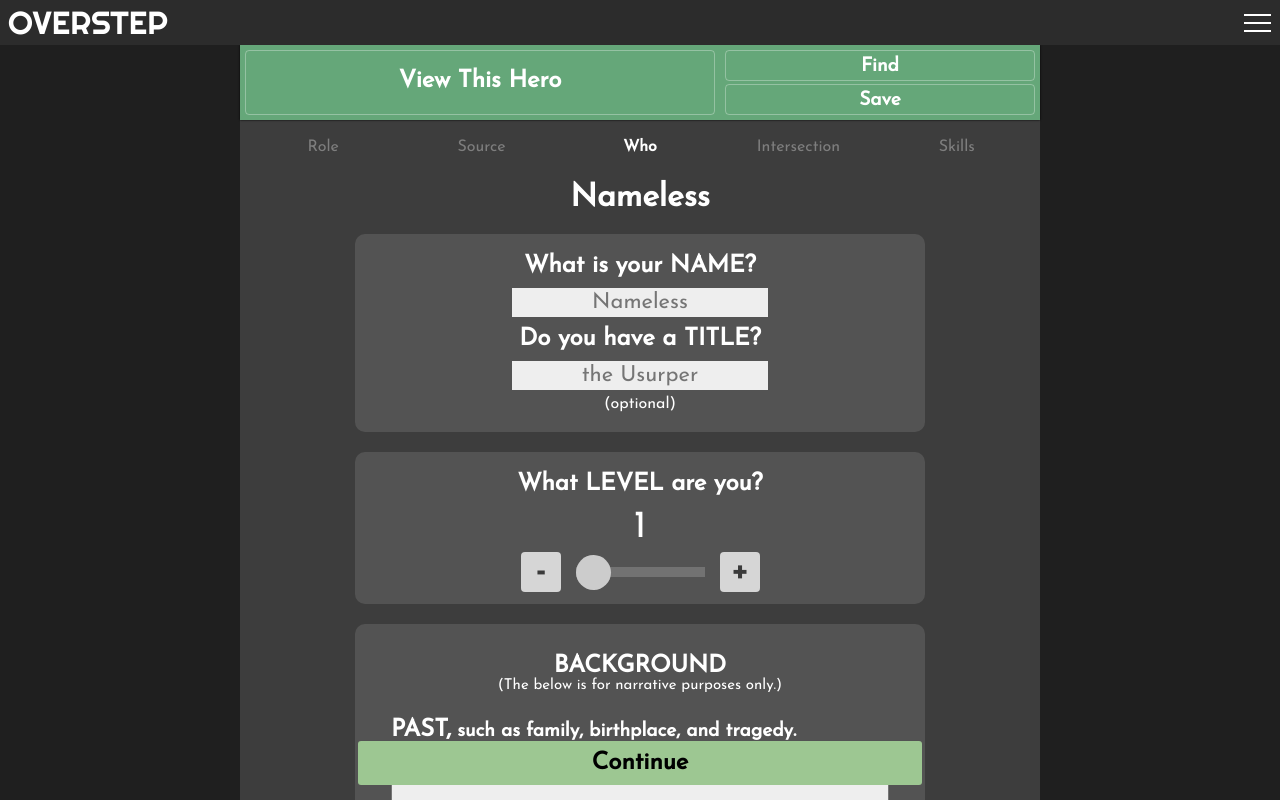
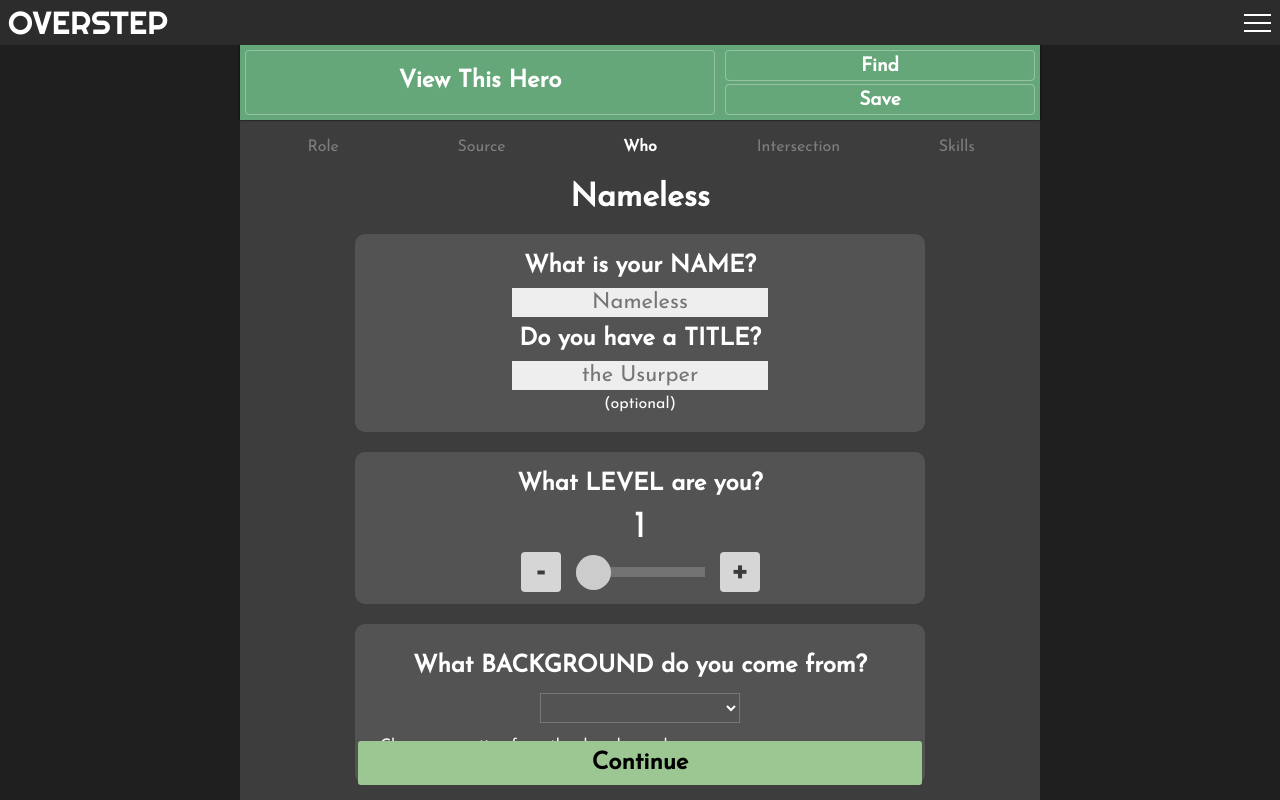
Before and after one commit to nomcgill/ProjectU, a React (Create React App) app in the folder site/: page /editing/who in a window 1280 px wide. Shown: the top 800 px of the page. Built offline with nearby package versions, Linux system fonts and the light colour scheme.

Commit message:
finished draft of background-feature section of WHO

```diff
--- a/site/src/actions.js
+++ b/site/src/actions.js
@@ -327,3 +327,17 @@ export const skillBankState = skillBank => ({
     type: SKILLBANK_STATE,
     skillBank
 })
+
+export const updateCurrentBackground = (backgroundTitle, backgroundOptions) => dispatch => {
+    backgroundOptions.forEach(background => {
+        if (background.title === backgroundTitle){
+            dispatch(updateBackgroundFeatureState(background))
+        }
+    })
+}
+
+export const UPDATE_BACKGROUND_FEATURE_STATE = 'UPDATE_BACKGROUND_FEATURE_STATE';
+export const updateBackgroundFeatureState = newBackground => ({
+    type: UPDATE_BACKGROUND_FEATURE_STATE,
+    newBackground
+})
--- a/site/src/components/CharacterPane/character.css
+++ b/site/src/components/CharacterPane/character.css
@@ -37,23 +37,28 @@
     background-color: rgba(255, 255, 255, 0.226);
 }
 
-#titles * {
-    /* text-align: center; */
+#titles {
+    /* display: table; */
 }
 
 #source-role {
-    height: 100%;
+    height: 60px;
+    margin: 6px;
     /* text-align: center; */
 }
 
 .each-source-role {
     height: 50%;
     display: table;
+    text-align: center;
+    width: 100%;
 }
 
 .each-source-role > * {
     display: table-cell;
     vertical-align: middle;
+    /* width: 100px; */
+    /* width: 100%; */
     /* text-align: center; */
 
     /* margin: 0 auto; */
@@ -107,6 +112,7 @@
     line-height: 62px;
     font-size: 1.6em;
     margin: 5px;
+    margin-left: 0px;
 }
 
 .character-pane-box {
--- a/site/src/components/Editing/MiscInfo/CharacterPage.js
+++ b/site/src/components/Editing/MiscInfo/CharacterPage.js
@@ -3,7 +3,7 @@ import {connect} from 'react-redux';
 
 import NextButton from '../NextButton.js';
 
-import {updateLevel, acceptGlobalUpdateVisual, updateName, changeBackgroundText} from '../../../actions.js';
+import {updateLevel, acceptGlobalUpdateVisual, updateName, changeBackgroundText, updateCurrentBackground} from '../../../actions.js';
 // import {acceptGlobalUpdateVisual} from '../../../actions'
 
 
@@ -15,6 +15,7 @@ class CharacterPage extends React.Component {
         this.nameInput = React.createRef();
         this.titleInput = React.createRef();
         this.levelInput = React.createRef();
+        this.backgroundFeature = React.createRef();
         this.descriptionInput = React.createRef();
     }
 
@@ -34,6 +35,7 @@ class CharacterPage extends React.Component {
         document.getElementById('input-present').value = present
         document.getElementById('input-future').value = future
 
+        this.preloadBackgroundFeat()
     }
 
     handleKeyPress(){
@@ -45,18 +47,22 @@ class CharacterPage extends React.Component {
     }
 
     handleClick(clicked){
-        // TRUE OR FALSE DETERMINES TOP OR BOTTOM OF DIV TO SCROLL
+        // alert('reaching handleClick')
+        // BLOCK: One of start, center, end, or nearest. Defaults to start.
         if (clicked === "name"){
-            this.nameInput.current.scrollIntoView({block: "end", behavior: "smooth"})
+            this.nameInput.current.scrollIntoView({block: "center", behavior: "smooth"})
         }
         if (clicked === "title"){
-            this.titleInput.current.scrollIntoView({block: "end", behavior: "smooth"})
+            this.titleInput.current.scrollIntoView({block: "center", behavior: "smooth"})
         }
         if (clicked === "level"){
-            // this.levelInput.current.scrollIntoView(false)
+            // this.levelInput.current.scrollIntoView({block: "center", behavior: "smooth"})
+        }
+        if (clicked === "background-feature"){
+            this.backgroundFeature.current.scrollIntoView({block: "center", behavior: "smooth"})
         }
         if (clicked === "description"){
-            this.descriptionInput.current.scrollIntoView({block: "end", behavior: "smooth"})
+            this.descriptionInput.current.scrollIntoView({block: "nearest", behavior: "smooth"})
         }
     }
 
@@ -79,6 +85,34 @@ class CharacterPage extends React.Component {
         }
     }
 
+    handleBackgroundFeature(){
+        const promise1 = new Promise((resolve, reject) => {
+            let feature = document.getElementById('background-features-dropdown');
+            resolve(
+                this.props.dispatch(updateCurrentBackground(feature.value, this.props.backgrounds))
+            );
+        });
+        promise1.then(() => {
+            document.getElementById('background-feature-description').innerText = this.props.currentBackground.description
+        // expected output: "Success!"
+        });
+
+
+        // console.log(feature.value)
+    }
+
+    preloadBackgroundFeat(){
+        let feature = document.getElementById('background-features-dropdown');
+        let currentBackground = this.props.currentBackground ? this.props.currentBackground.title : false
+        feature.value = currentBackground
+        if (currentBackground){
+            document.getElementById('background-feature-description').innerText = this.props.currentBackground.description
+        }
+        else {
+            document.getElementById('background-feature-description').innerText = "Choose an option from the dropdown above."
+        }
+    }
+
     handleBackgroundChange(){
         let past = document.getElementById('input-past').value
         let present = document.getElementById('input-present').value
@@ -86,7 +120,28 @@ class CharacterPage extends React.Component {
         this.props.dispatch(changeBackgroundText(past,present,future))
     }
 
+
+    capitalize(insert){
+        return insert.charAt(0).toUpperCase() + insert.slice(1)
+    }
+
     render(){
+
+        const backgroundFeats = this.props.database.backgrounds.map(feature => {
+            return (
+                <option
+                    value={feature.title}
+                    key={feature.title}
+                    >
+                        {feature.title}
+                </option>
+                // <BackgroundFeature
+                //     feature={feature}
+                //     key={feature.title}
+                // />
+            )
+        })
+
         return (
             <div className={"name-page choice-page"}>
                 {/* <div className={'editing-pane-section'}> */}
@@ -126,9 +181,18 @@ class CharacterPage extends React.Component {
                         </div>
                     </label>
                 </div>
+                <div id={'background-feature'} className={'editing-pane-section'}>
+                    <label ref={this.backgroundFeature} htmlFor={'background-feature-box'} onClick={() => this.handleClick('background-feature')}>
+                        <h2 className={'background-header'} id={'background-header-title'}>What BACKGROUND do you come from?</h2>
+                        <select name="background feats" id="background-features-dropdown" onChange={() => this.handleBackgroundFeature()}>
+                            {backgroundFeats}
+                        </select>
+                        <p id={'background-feature-description'}></p>
+                    </label>
+                </div>
                 <div className={'editing-pane-section'}>
                     <label ref={this.descriptionInput} htmlFor={'description-box'} onClick={() => this.handleClick("description")}>
-                        <h2 className={'background-header'} id={'background-header-title'}>BACKGROUND</h2>
+                        <h2>BACKGROUND NOTES</h2>
                         <p className={'background-header'}>(The below is for narrative purposes only.)</p>
                         <h3 className={'description-header'}>PAST,<span className={'tiny-description'}> such as family, birthplace, and tragedy.</span></h3>
                         <textarea id={'input-past'} onChange={() => this.handleBackgroundChange()} className={"description-box"} placeholder={'Once upon a time, in a forest not so far away...'}></textarea>
@@ -155,6 +219,8 @@ const mapStateToProps = state => ({
     level: state.level,
     name: state.name,
     title: state.title,
+    backgrounds: state.database.backgrounds,
+    currentBackground: state.currentBackground,
     backgroundPast: state.backgroundPast,
     backgroundPresent: state.backgroundPresent,
     backgroundFuture: state.backgroundFuture
--- a/site/src/components/Editing/editing.css
+++ b/site/src/components/Editing/editing.css
@@ -408,6 +408,37 @@ input:focus {
     width: 340px;
 }
 
+#background-feature {
+    /* height: 215px; */
+}
+
+#background-features-dropdown {
+    width: 200px;
+    height: 30px;
+    font-size: 18px;
+    color: white;
+    background-color: rgba(255, 255, 255, 0);
+    outline: none;
+    margin: 15px auto 10px;
+    text-align: center;
+    display: block;
+    /* padding: 10px; */
+}
+
+#background-features-dropdown option {
+    background-color: rgba(0, 0, 0, 0.568);
+    font-size: 15px;
+    /* height: 40px; */
+}
+
+#background-features-dropdown option:hover {
+    background-color: rgba(53, 53, 53, 0.568);
+}
+
+#background-feature-description {
+    padding: 5px 5px 10px;
+}
+
 .who-input-box {
     margin: 0 auto;
     display: block;
@@ -452,6 +483,11 @@ input:focus {
     padding: 20px;
     margin: 20px 15px;
     border-radius: 10px;
+    color: white;
+}
+
+.editing-pane-section h2 {
+    text-align: center;
 }
 
 #myRange {
--- a/site/src/components/Rolling/RollThatDice.js
+++ b/site/src/components/Rolling/RollThatDice.js
@@ -10,6 +10,7 @@ import {
 
 import './rollthatdice.css'
 import Dice from '../../ImageStore/dice.png'
+
 import ActionBreakdown from './ActionBreakdown'
 import RollHistory from './RollHistory'
 
--- a/site/src/reducer.js
+++ b/site/src/reducer.js
@@ -199,5 +199,12 @@ export const reducer = (state = initialState, action) => {
         })
     }
 
+    if (action.type === actions.UPDATE_BACKGROUND_FEATURE_STATE){
+
+        return Object.assign({}, state, {
+            currentBackground: action.newBackground,
+        })
+    }
+
     return state;
 }
--- a/site/src/sampleProjectU.js
+++ b/site/src/sampleProjectU.js
@@ -44,6 +44,64 @@ const sampleProjectU = {
             description: "Don’t do what you want and pay a large price.",
             evaluateDesc: "Get no questions answered and pay a large price"
         },
+    ],
+    backgrounds: [
+        {
+            title: "Politics",
+            description: "You are owed a favor from a high-profile person. (Deliberate)"
+        },
+        {
+            title: "Orphan",
+            description: "Most people cannot recall that they’ve ever met you unless you make an impression."
+        },
+        {
+            title: "Military",
+            description: "Decrease the amount of damage you take from your setbacks by 1."
+        },
+        {
+            title: "Agriculture",
+            description: "You can expertly hunt, trap, and prepare meals from animals in the wild."
+        },
+        {
+            title: "Academics",
+            description: "Strengthen Evaluate rolls pertaining to your field of study."
+        },
+        {
+            title: "Seaworthy",
+            description: "You can single-handedly captain ships that require a full crew and navigate using only stars."
+        },
+        {
+            title: "Artist",
+            description: "Gain the Upper Hand on all rolls when using your artistic medium (performance, creation, etc.)."
+        },
+        {
+            title: "Medicine",
+            description: "Once per day you can make a second Weakened roll to heal one injury from a player."
+        },
+        {
+            title: "Arcana",
+            description: "strengthen based on the kind of magic you used (figure out how to explain)."
+        },
+        {
+            title: "Refugee",
+            description: "Required sleep time is halved. Odds/Evens: Nightmares prevent you from healing when resting."
+        },
+        {
+            title: "Clergy",
+            description: "Your knowledge of a religion is unlimited. Any related church/temple will want to help you."
+        },
+        {
+            title: "Renowned",
+            description: "When considering someone you’ve never met, roll odds/evens: they already know your deeds."
+        },
+        {
+            title: "Noble",
+            description: "Begin the adventure with certain excessive material items."
+        },
+        {
+            title: "Primitive",
+            description: "Exchange the ability to read and write languages for the ability to perfectly predict weather and read stars."
+        }
     ],
     intersections: [
         {
```
